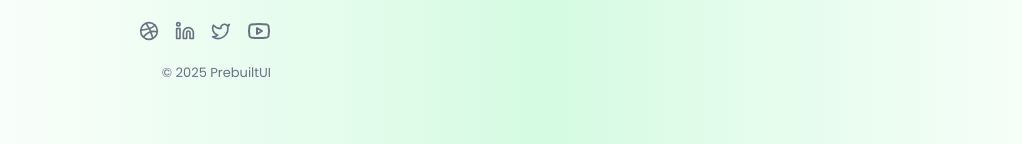
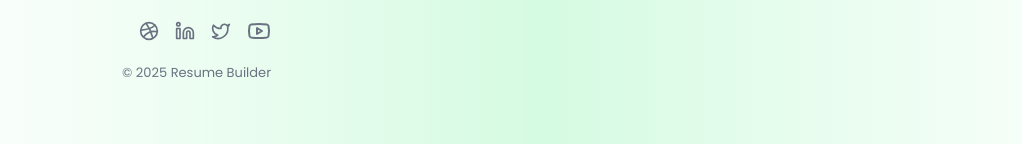
Before and after one commit to BarkerBrian-FS/AI-Resume-Builder, a React (Vite) app: page / in a window 1280 px wide. Shown: the part 2617-2761 px from the top of the page, without its empty margins (97-1119 px from the left). Built offline with nearby package versions, Linux system fonts and the light colour scheme.

Commit message:
updated copyright in footer

```diff
--- a/src/components/Home/Footer.jsx
+++ b/src/components/Home/Footer.jsx
@@ -67,7 +67,7 @@ const Footer = () => {
                         </svg>
                     </a>
                 </div>
-                <p className="mt-3 text-center">© 2025 <a href="https://prebuiltui.com">PrebuiltUI</a></p>
+                <p className="mt-3 text-center">© 2025 <a href="https://prebuiltui.com">Resume Builder</a></p>
             </div>
         </footer>
 
```
